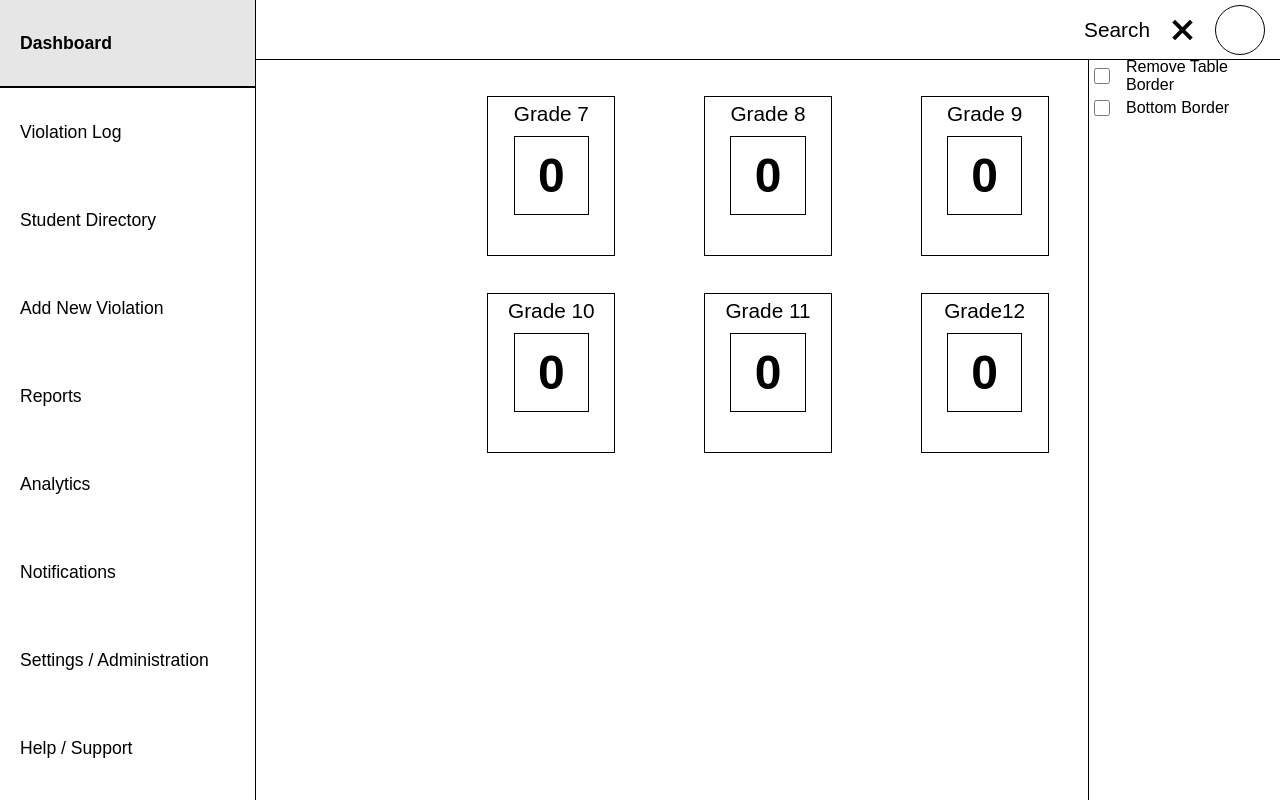
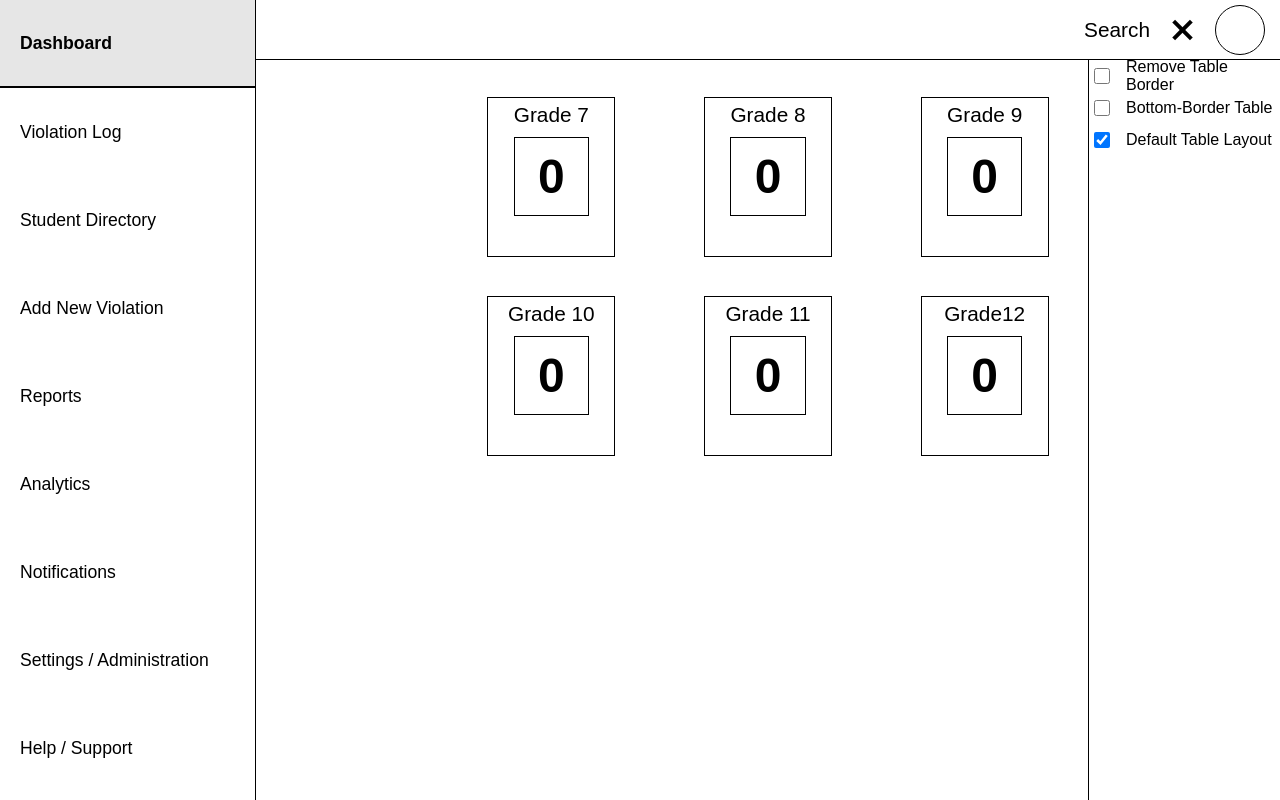
Before and after one commit to Ken-Sama-tech/research, a plain HTML site: page code/index.html in a window 1280 px wide. Both pictures are taken after a click on the element 1193 px from the left and 29 px from the top of the page. Drawn offline with Linux system fonts and the light colour scheme.

Commit message:
added
description

```diff
--- a/code/index.html
+++ b/code/index.html
@@ -60,11 +60,15 @@
         <label class="label-for-menu" for="remove-border"
           >remove table border</label
         >
-        <input type="checkbox" class="option-box" id="remove-border" />
+        <input type="checkbox" class="option-box" id="remove-border" name="table-layout-checkbox"/>
       </li>
       <li class="option-menu-items">
-        <label class="label-for-menu" for="bottom-border">bottom border</label>
-        <input type="checkbox" class="option-box" id="bottom-border" />
+        <label class="label-for-menu" for="bottom-border">bottom-border table</label>
+        <input type="checkbox" class="option-box" id="bottom-border" name="table-layout-checkbox"/>
+      </li>
+      <li class="option-menu-items">
+        <label class="label-for-menu" for="default-layout">default table layout</label>
+        <input type="checkbox" class="option-box" id="default-layout" name="table-layout-checkbox"/>
       </li>
     </ul>
     <!--Dashboard section-->
--- a/code/script.js
+++ b/code/script.js
@@ -13,9 +13,42 @@ document.addEventListener('DOMContentLoaded', function(){
         }
     });
 
+    //option menu function
+
+    const optionMenuContainer = document.querySelector('.menu__container');
+    const optionBtn = document.querySelector('.option--menu__container');
+
+    optionBtn.addEventListener('click', function(){
+        optionMenuContainer.classList.toggle('active');
+        optionBtn.classList.toggle('is-active');
+    });
+
+    //table layout
+    const tableLayout = document.querySelectorAll('input[name="table-layout-checkbox"]');
+    const table = document.querySelector('.dashboard-table');
+    const defaultLayout = document.getElementById('default-layout');
+    const tableBorderBottom = document.getElementById('bottom-border');
+    const removeTableBorder = document.getElementById('remove-border');
+
+    tableLayout.forEach(checkbox => {
+        checkbox.addEventListener('change', function() {
+            tableLayout.forEach(unchecked => {
+                if (unchecked !== this) {
+                    unchecked.checked = false;
+                }
+            });
+            if ([...tableLayout].every(checkbox => !checkbox.checked)) {
+                defaultLayout.checked = true;
+            }
+        });
+    });
+
+    if ([...tableLayout].every(checkbox => !checkbox.checked)) {
+        defaultLayout.checked = true;
+    }
+
     //dashboard function
     const gradeBox = document.querySelectorAll('.grade__level--box');
-    const table = document.querySelector('.dashboard-table');
 
     gradeBox.forEach(box => {
 
@@ -45,7 +78,7 @@ document.addEventListener('DOMContentLoaded', function(){
             table.classList.remove('appear');
             appearTable.style.borderColor = 'transparent';
             exitBtn.style.display = 'none';
-        })
+        });
     });
 
     const searchBtn = document.querySelector('.search');
@@ -55,13 +88,4 @@ document.addEventListener('DOMContentLoaded', function(){
         searchBar.classList.toggle('active');
     });
 
-    //option menu function
-
-    const optionMenuContainer = document.querySelector('.menu__container');
-    const optionBtn = document.querySelector('.option--menu__container');
-
-    optionBtn.addEventListener('click', function(){
-        optionMenuContainer.classList.toggle('active');
-        optionBtn.classList.toggle('is-active');
-    });
 });
--- a/code/style.css
+++ b/code/style.css
@@ -86,6 +86,7 @@
 
 .option--menu__container {
     order: 2;
+    cursor: pointer;
 }
 
 .option-menu {
@@ -144,6 +145,7 @@
     opacity: 0;
     background-color: var(--background);
     transition: all 0.35s ease;
+    overflow-y: auto;
 }
 
 .option-menu-items {
@@ -163,11 +165,13 @@
     text-transform: capitalize;
     z-index: 1;
     word-wrap: nowrap;
+    cursor: pointer;
 }
 
 .option-box {
     height: 1rem;
     width: 1rem;
+    cursor: pointer;
 }
 
 .menu__container.active {
@@ -294,7 +298,6 @@
 .dashboard-table,
 .table-heading,
 .table-data {
-    border: 1px solid black;
     border-collapse: collapse;
 }
 
@@ -304,6 +307,7 @@
     margin: auto;
     opacity: 0;
     z-index: -1;
+    border: 1px solid black;
 }
 
 .table-title {
```
